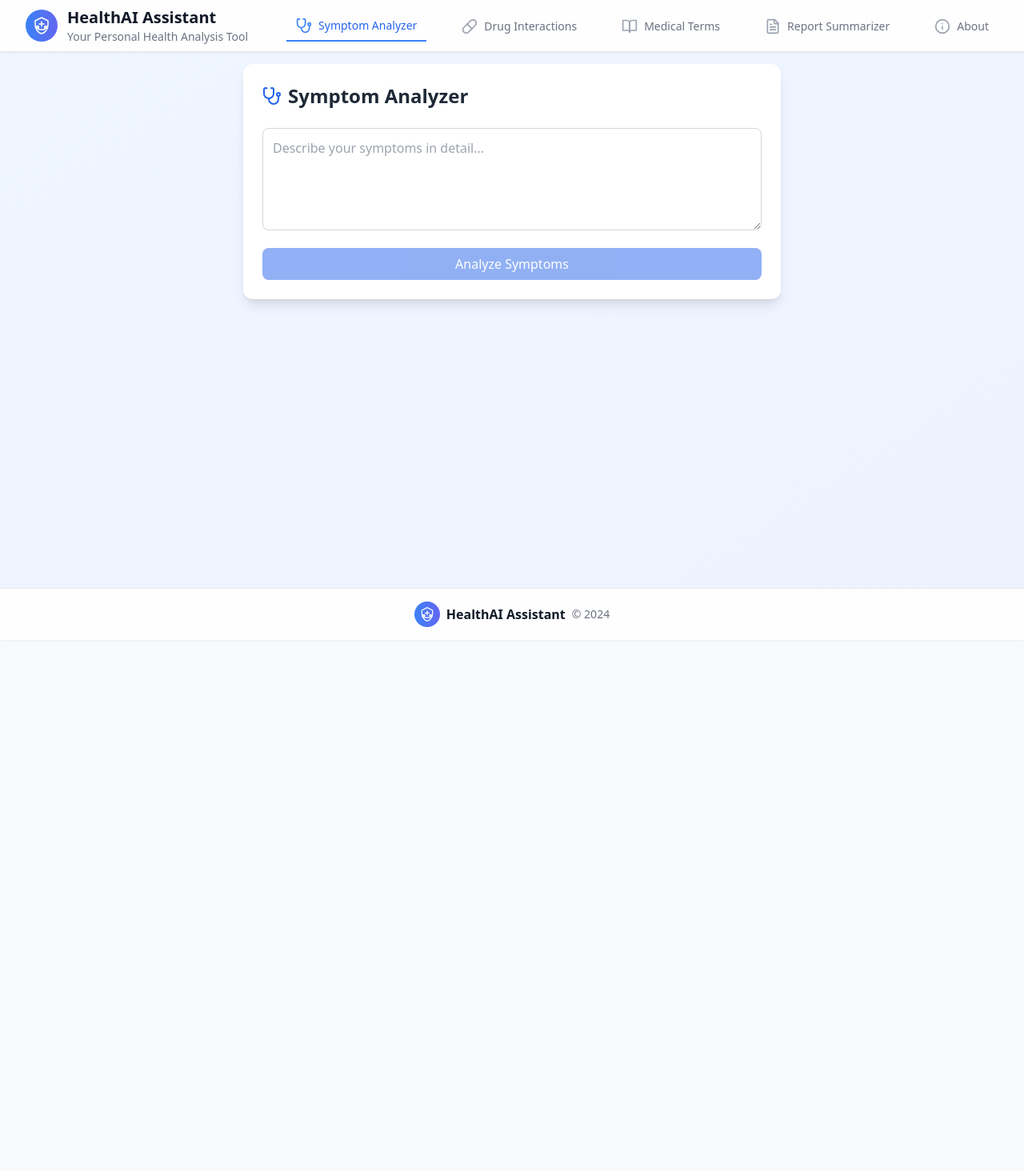
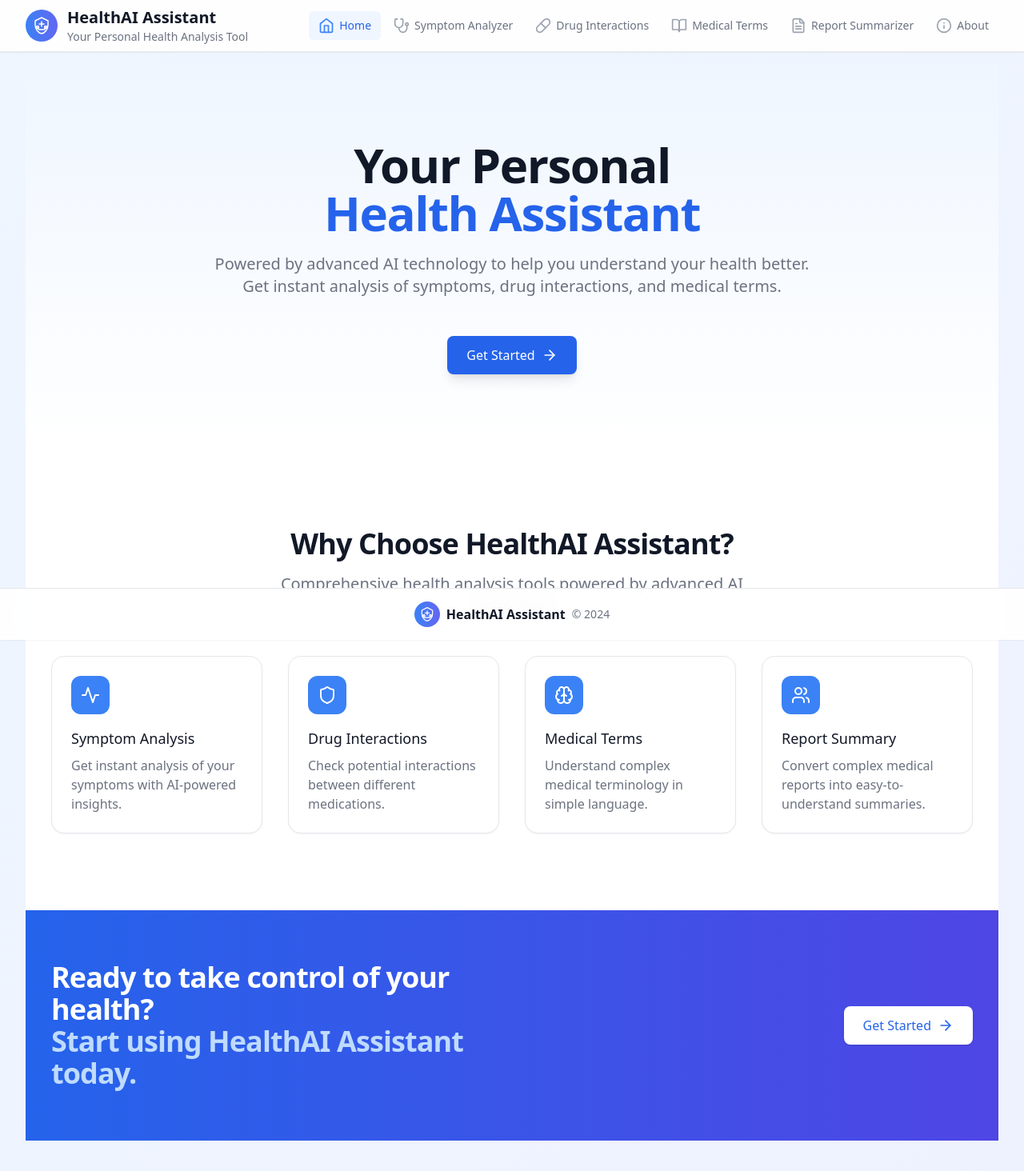
Before and after one commit to NikhilRaikwar/HealthAI-Assistant, a React (Vite) app: page / in a window 1280 px wide. Shown: the top 1464 px of the page at 80% size. Before the commit the page ends 800 px from the top, so only its background shows below. Built offline with nearby package versions, Linux system fonts and the light colour scheme.

Commit message:
changes the main files

```diff
--- a/src/App.tsx
+++ b/src/App.tsx
@@ -1,18 +1,20 @@
 import React, { useState } from 'react';
-import { Menu, X, Stethoscope, Pill, BookOpen, FileText, Info } from 'lucide-react';
+import { Menu, X, Stethoscope, Pill, BookOpen, FileText, Info, Home, Camera } from 'lucide-react';
 import SymptomAnalyzer from './components/SymptomAnalyzer';
 import DrugInteraction from './components/DrugInteraction';
 import MedicalTermExplainer from './components/MedicalTermExplainer';
 import ReportSummarizer from './components/ReportSummarizer';
 import About from './components/About';
+import Homepage from './components/Homepage';
 import HealthcareLogo from './components/HealthcareLogo';
-import { Analytics } from "@vercel/analytics/react";
+import { NavigationProvider, useNavigationContext } from './context/NavigationContext';
 
-function App() {
-  const [activeTab, setActiveTab] = useState('symptoms');
+function AppContent() {
+  const { activeTab, setActiveTab } = useNavigationContext();
   const [isMobileMenuOpen, setIsMobileMenuOpen] = useState(false);
 
   const tabs = [
+    { id: 'home', name: 'Home', icon: Home },
     { id: 'symptoms', name: 'Symptom Analyzer', icon: Stethoscope },
     { id: 'drugs', name: 'Drug Interactions', icon: Pill },
     { id: 'terms', name: 'Medical Terms', icon: BookOpen },
@@ -22,6 +24,8 @@ function App() {
 
   const renderContent = () => {
     switch (activeTab) {
+      case 'home':
+        return <Homepage />;
       case 'symptoms':
         return <SymptomAnalyzer />;
       case 'drugs':
@@ -33,7 +37,7 @@ function App() {
       case 'about':
         return <About />;
       default:
-        return <SymptomAnalyzer />;
+        return <Homepage />;
     }
   };
 
@@ -43,8 +47,11 @@ function App() {
       <header className="fixed top-0 left-0 right-0 z-50 bg-white/90 backdrop-blur-md border-b border-gray-200 shadow-sm">
         <div className="max-w-7xl mx-auto">
           <div className="flex h-16 items-center justify-between px-4 sm:px-6 lg:px-8">
-            {/* Logo and Title */}
-            <div className="flex items-center">
+            {/* Logo and Title - Aligned to the left */}
+            <div
+              className="flex items-center cursor-pointer hover:opacity-80 transition-opacity duration-200"
+              onClick={() => setActiveTab('home')}
+            >
               <div className="flex-shrink-0">
                 <div className="flex items-center justify-center w-10 h-10 rounded-full bg-gradient-to-r from-blue-500 to-indigo-500">
                   <HealthcareLogo className="w-6 h-6 text-white" />
@@ -56,8 +63,8 @@ function App() {
               </div>
             </div>
 
-            {/* Desktop Navigation */}
-            <nav className="hidden lg:flex lg:items-center lg:justify-end lg:flex-1 lg:space-x-8">
+            {/* Desktop Navigation - Aligned to the right */}
+            <nav className="hidden lg:flex lg:items-center lg:justify-end space-x-1">
               {tabs.map((tab) => {
                 const Icon = tab.icon;
                 return (
@@ -66,11 +73,11 @@ function App() {
                     onClick={() => setActiveTab(tab.id)}
                     className={`${
                       activeTab === tab.id
-                        ? 'text-blue-600 border-b-2 border-blue-500'
-                        : 'text-gray-500 hover:text-gray-900'
-                    } flex items-center px-3 py-2 text-sm font-medium transition-colors duration-150 -mb-[2px]`}
+                        ? 'text-blue-600 bg-blue-50'
+                        : 'text-gray-500 hover:text-gray-900 hover:bg-gray-50'
+                    } flex items-center px-3 py-2 text-sm font-medium rounded-md transition-colors duration-150`}
                   >
-                    <Icon className={`mr-2 h-5 w-5 ${
+                    <Icon className={`mr-1.5 h-5 w-5 ${
                       activeTab === tab.id ? 'text-blue-500' : 'text-gray-400 group-hover:text-gray-500'
                     }`} />
                     {tab.name}
@@ -104,7 +111,10 @@ function App() {
           isMobileMenuOpen ? 'opacity-100' : 'opacity-0 pointer-events-none'
         }`}
       >
-        <div className="absolute inset-0 bg-black/20 backdrop-blur-sm" onClick={() => setIsMobileMenuOpen(false)} />
+        <div
+          className="absolute inset-0 bg-black/20 backdrop-blur-sm"
+          onClick={() => setIsMobileMenuOpen(false)}
+        />
         <div
           className={`absolute inset-y-0 left-0 w-64 bg-white shadow-xl transform transition-transform duration-300 ease-in-out ${
             isMobileMenuOpen ? 'translate-x-0' : '-translate-x-full'
@@ -114,10 +124,7 @@ function App() {
             <div className="flex items-center justify-between px-4 h-16 border-b border-gray-200">
               <div className="flex items-center space-x-2">
                 <HealthcareLogo className="w-6 h-6 text-blue-600" />
-                <div>
-                  <span className="font-semibold text-gray-900">HealthAI Assistant</span>
-                  <p className="text-sm text-gray-500">Your Health Analysis Tool</p>
-                </div>
+                <span className="font-semibold text-gray-900">HealthAI Assistant</span>
               </div>
               <button
                 onClick={() => setIsMobileMenuOpen(false)}
@@ -138,7 +145,7 @@ function App() {
                     }}
                     className={`${
                       activeTab === tab.id
-                        ? 'bg-gradient-to-r from-blue-50 to-indigo-50 text-blue-700'
+                        ? 'bg-blue-50 text-blue-700'
                         : 'text-gray-600 hover:bg-gray-50'
                     } group flex items-center w-full px-3 py-2 text-base font-medium rounded-md transition-colors duration-150`}
                   >
@@ -158,7 +165,7 @@ function App() {
       <main className="flex-grow pt-20 pb-24">
         <div className="max-w-7xl mx-auto px-4 sm:px-6 lg:px-8">
           <div className="flex justify-center">
-            <div className="w-full max-w-2xl animate-fadeIn">
+            <div className="w-full animate-fadeIn">
               {renderContent()}
             </div>
           </div>
@@ -181,4 +188,12 @@ function App() {
   );
 }
 
+function App() {
+  return (
+    <NavigationProvider>
+      <AppContent />
+    </NavigationProvider>
+  );
+}
+
 export default App;
--- a/src/components/About.tsx
+++ b/src/components/About.tsx
@@ -3,6 +3,7 @@ import { Github, Globe, Mail } from 'lucide-react';
 
 export default function About() {
   return (
+    <div className="flex items-center justify-center min-h-screen bg-gray-100">
       <div className="w-full max-w-2xl p-6 bg-white rounded-xl shadow-lg">
         <h2 className="text-3xl font-bold text-gray-800 mb-6">About HealthAI Assistant</h2>
 
@@ -72,5 +73,6 @@ export default function About() {
           </section>
         </div>
       </div>
+    </div>
   );
 }
--- /dev/null
+++ b/src/components/Homepage.tsx
@@ -0,0 +1,124 @@
+import React from 'react';
+import { ArrowRight, Activity, Shield, Brain, Users } from 'lucide-react';
+import { useNavigationContext } from '../context/NavigationContext';
+
+export default function Homepage() {
+  const { setActiveTab } = useNavigationContext();
+
+  const handleGetStarted = () => {
+    setActiveTab('symptoms');
+  };
+
+  const features = [
+    {
+      id: 'symptoms',
+      name: 'Symptom Analysis',
+      description: 'Get instant analysis of your symptoms with AI-powered insights.',
+      icon: Activity,
+    },
+    {
+      id: 'drugs',
+      name: 'Drug Interactions',
+      description: 'Check potential interactions between different medications.',
+      icon: Shield,
+    },
+    {
+      id: 'terms',
+      name: 'Medical Terms',
+      description: 'Understand complex medical terminology in simple language.',
+      icon: Brain,
+    },
+    {
+      id: 'reports',
+      name: 'Report Summary',
+      description: 'Convert complex medical reports into easy-to-understand summaries.',
+      icon: Users,
+    },
+  ];
+
+  return (
+    <div className="w-full animate-fadeIn">
+      {/* Hero Section */}
+      <section className="relative overflow-hidden bg-gradient-to-b from-blue-50 to-white py-16 sm:py-24">
+        <div className="mx-auto max-w-7xl px-4 sm:px-6 lg:px-8">
+          <div className="lg:grid lg:grid-cols-12 lg:gap-8">
+            <div className="sm:text-center md:mx-auto lg:col-span-12 lg:text-center">
+              <h1 className="text-4xl font-bold tracking-tight text-gray-900 sm:text-5xl md:text-6xl">
+                Your Personal
+                <span className="block text-blue-600">Health Assistant</span>
+              </h1>
+              <p className="mt-3 text-base text-gray-500 sm:mt-5 sm:text-xl lg:text-lg xl:text-xl max-w-3xl mx-auto">
+                Powered by advanced AI technology to help you understand your health better. Get instant analysis of symptoms, drug interactions, and medical terms.
+              </p>
+              <div className="mt-8 sm:mt-12">
+                <button
+                  onClick={handleGetStarted}
+                  className="inline-flex items-center rounded-lg bg-blue-600 px-6 py-3 text-base font-medium text-white shadow-lg transition-all hover:bg-blue-700 focus:outline-none focus:ring-2 focus:ring-blue-500 focus:ring-offset-2"
+                >
+                  Get Started
+                  <ArrowRight className="ml-2 h-5 w-5" />
+                </button>
+              </div>
+            </div>
+          </div>
+        </div>
+      </section>
+
+      {/* Features Section */}
+      <section className="bg-white py-16 sm:py-24">
+        <div className="mx-auto max-w-7xl px-4 sm:px-6 lg:px-8">
+          <div className="text-center">
+            <h2 className="text-3xl font-bold tracking-tight text-gray-900 sm:text-4xl">
+              Why Choose HealthAI Assistant?
+            </h2>
+            <p className="mx-auto mt-3 max-w-2xl text-xl text-gray-500 sm:mt-4">
+              Comprehensive health analysis tools powered by advanced AI technology
+            </p>
+          </div>
+
+          <div className="mt-12 grid gap-8 sm:grid-cols-2 lg:grid-cols-4">
+            {features.map((feature) => (
+              <button
+                key={feature.id}
+                onClick={() => setActiveTab(feature.id)}
+                className="relative rounded-2xl border border-gray-200 bg-white p-6 shadow-sm transition-all hover:shadow-lg hover:border-blue-200 hover:bg-blue-50/50 text-left group"
+              >
+                <div className="flex h-12 w-12 items-center justify-center rounded-xl bg-blue-500 text-white group-hover:bg-blue-600 transition-colors">
+                  {<feature.icon className="h-6 w-6" />}
+                </div>
+                <h3 className="mt-4 text-lg font-medium text-gray-900 group-hover:text-blue-600">{feature.name}</h3>
+                <p className="mt-2 text-base text-gray-500">{feature.description}</p>
+                <div className="absolute bottom-6 right-6 opacity-0 transform translate-x-2 group-hover:opacity-100 group-hover:translate-x-0 transition-all">
+                  <ArrowRight className="h-5 w-5 text-blue-500" />
+                </div>
+              </button>
+            ))}
+          </div>
+        </div>
+      </section>
+
+      {/* CTA Section */}
+      <section className="bg-gradient-to-r from-blue-600 to-indigo-600">
+        <div className="mx-auto max-w-7xl py-12 px-4 sm:px-6 lg:py-16 lg:px-8">
+          <div className="lg:grid lg:grid-cols-2 lg:gap-8 lg:items-center">
+            <h2 className="text-3xl font-bold tracking-tight text-white sm:text-4xl">
+              Ready to take control of your health?
+              <span className="block text-blue-200">Start using HealthAI Assistant today.</span>
+            </h2>
+            <div className="mt-8 flex lg:mt-0 lg:flex-shrink-0 lg:justify-end">
+              <div className="inline-flex rounded-lg shadow">
+                <button
+                  onClick={handleGetStarted}
+                  className="inline-flex items-center rounded-lg bg-white px-6 py-3 text-base font-medium text-blue-600 hover:bg-blue-50 focus:outline-none focus:ring-2 focus:ring-blue-500 focus:ring-offset-2"
+                >
+                  Get Started
+                  <ArrowRight className="ml-2 h-5 w-5" />
+                </button>
+              </div>
+            </div>
+          </div>
+        </div>
+      </section>
+    </div>
+  );
+}
--- a/src/components/MedicalTermExplainer.tsx
+++ b/src/components/MedicalTermExplainer.tsx
@@ -10,6 +10,8 @@ export default function MedicalTermExplainer() {
 
   const handleExplain = async (e: React.FormEvent) => {
     e.preventDefault();
+    if (!term.trim()) return;
+
     setLoading(true);
     try {
       const result = await explainMedicalTerm(term);
@@ -22,25 +24,36 @@ export default function MedicalTermExplainer() {
   };
 
   return (
-    <div className="w-full max-w-2xl p-6 bg-white rounded-xl shadow-lg">
-      <div className="flex items-center gap-2 mb-6">
+    <div className="w-full max-w-2xl mx-auto p-6 bg-white rounded-xl shadow-lg">
+      <div className="flex items-center justify-center gap-2 mb-6">
         <BookOpen className="w-6 h-6 text-blue-600" />
-        <h2 className="text-2xl font-bold text-gray-800">Medical Term Explainer</h2>
+        <h2 className="text-2xl font-bold text-gray-800 text-center">Medical Term Explainer</h2>
       </div>
 
       <form onSubmit={handleExplain} className="space-y-4">
+        <div className="relative">
           <input
             type="text"
             value={term}
             onChange={(e) => setTerm(e.target.value)}
-          className="w-full p-3 border border-gray-300 rounded-lg focus:ring-2 focus:ring-blue-500 focus:border-transparent"
+            className="w-full p-4 border border-gray-300 rounded-lg focus:ring-2 focus:ring-blue-500 focus:border-transparent pr-12"
             placeholder="Enter a medical term..."
           />
+          {term && (
+            <button
+              type="button"
+              onClick={() => setTerm('')}
+              className="absolute right-4 top-1/2 -translate-y-1/2 text-gray-400 hover:text-gray-600"
+            >
+              ×
+            </button>
+          )}
+        </div>
 
         <button
           type="submit"
-          disabled={loading || !term}
-          className="w-full py-2 px-4 bg-blue-600 text-white rounded-lg hover:bg-blue-700 disabled:opacity-50 disabled:cursor-not-allowed flex items-center justify-center gap-2"
+          disabled={loading || !term.trim()}
+          className="w-full py-3 px-4 bg-blue-600 text-white rounded-lg hover:bg-blue-700 disabled:opacity-50 disabled:cursor-not-allowed flex items-center justify-center gap-2 transition-colors duration-200"
         >
           {loading ? (
             <>
@@ -54,13 +67,20 @@ export default function MedicalTermExplainer() {
       </form>
 
       {explanation && (
-        <div className="mt-6 p-4 bg-gray-50 rounded-lg">
-          <h3 className="text-lg font-semibold mb-2 text-gray-800">Explanation:</h3>
+        <div className="mt-6 p-6 bg-gray-50 rounded-lg border border-gray-100">
+          <h3 className="text-lg font-semibold mb-4 text-gray-800">Explanation:</h3>
           <div className="prose prose-blue max-w-none">
             <ReactMarkdown>{explanation}</ReactMarkdown>
           </div>
         </div>
       )}
+
+      <div className="mt-8 p-4 bg-blue-50 rounded-lg">
+        <h4 className="text-sm font-semibold text-blue-800 mb-2">Pro Tip:</h4>
+        <p className="text-sm text-blue-600">
+          You can enter medical terms in multiple languages. The explanation will be provided in the same language as your input.
+        </p>
+      </div>
     </div>
   );
 }
--- a/src/components/SymptomAnalyzer.tsx
+++ b/src/components/SymptomAnalyzer.tsx
@@ -10,6 +10,8 @@ export default function SymptomAnalyzer() {
 
   const handleAnalyze = async (e: React.FormEvent) => {
     e.preventDefault();
+    if (!symptoms.trim()) return;
+
     setLoading(true);
     try {
       const result = await analyzeSymptoms(symptoms);
@@ -22,24 +24,29 @@ export default function SymptomAnalyzer() {
   };
 
   return (
-    <div className="w-full max-w-2xl p-6 bg-white rounded-xl shadow-lg">
-      <div className="flex items-center gap-2 mb-6">
+    <div className="w-full max-w-2xl mx-auto p-6 bg-white rounded-xl shadow-lg">
+      <div className="flex items-center justify-center gap-2 mb-6">
         <Stethoscope className="w-6 h-6 text-blue-600" />
-        <h2 className="text-2xl font-bold text-gray-800">Symptom Analyzer</h2>
+        <h2 className="text-2xl font-bold text-gray-800 text-center">Symptom Analyzer</h2>
       </div>
 
       <form onSubmit={handleAnalyze} className="space-y-4">
-        <textarea
-          value={symptoms}
-          onChange={(e) => setSymptoms(e.target.value)}
-          className="w-full h-32 p-3 border border-gray-300 rounded-lg focus:ring-2 focus:ring-blue-500 focus:border-transparent"
-          placeholder="Describe your symptoms in detail..."
-        />
+        <div className="relative">
+          <textarea
+            value={symptoms}
+            onChange={(e) => setSymptoms(e.target.value)}
+            className="w-full h-32 p-4 border border-gray-300 rounded-lg focus:ring-2 focus:ring-blue-500 focus:border-transparent resize-none"
+            placeholder="Describe your symptoms in detail..."
+          />
+          <div className="absolute bottom-3 right-3 text-xs text-gray-400">
+            {symptoms.length}/1000
+          </div>
+        </div>
 
         <button
           type="submit"
-          disabled={loading || !symptoms}
-          className="w-full py-2 px-4 bg-blue-600 text-white rounded-lg hover:bg-blue-700 disabled:opacity-50 disabled:cursor-not-allowed flex items-center justify-center gap-2"
+          disabled={loading || !symptoms.trim()}
+          className="w-full py-3 px-4 bg-blue-600 text-white rounded-lg hover:bg-blue-700 disabled:opacity-50 disabled:cursor-not-allowed flex items-center justify-center gap-2 transition-colors duration-200"
         >
           {loading ? (
             <>
@@ -53,7 +60,7 @@ export default function SymptomAnalyzer() {
       </form>
 
       {analysis && (
-        <div className="mt-6 p-4 bg-gray-50 rounded-lg">
+        <div className="mt-6 p-4 bg-gray-50 rounded-lg border border-gray-100">
           <h3 className="text-lg font-semibold mb-2 text-gray-800">Analysis Results:</h3>
           <div className="prose prose-blue max-w-none">
             <ReactMarkdown>{analysis}</ReactMarkdown>
--- /dev/null
+++ b/src/context/NavigationContext.tsx
@@ -0,0 +1,26 @@
+import React, { createContext, useContext, useState } from 'react';
+
+interface NavigationContextType {
+  activeTab: string;
+  setActiveTab: (tab: string) => void;
+}
+
+const NavigationContext = createContext<NavigationContextType | undefined>(undefined);
+
+export function NavigationProvider({ children }: { children: React.ReactNode }) {
+  const [activeTab, setActiveTab] = useState('home');
+
+  return (
+    <NavigationContext.Provider value={{ activeTab, setActiveTab }}>
+      {children}
+    </NavigationContext.Provider>
+  );
+}
+
+export function useNavigationContext() {
+  const context = useContext(NavigationContext);
+  if (context === undefined) {
+    throw new Error('useNavigationContext must be used within a NavigationProvider');
+  }
+  return context;
+}
```
Also changed, not shown: src/components/DrugInteraction.tsx (+23 -15 lines), src/components/ReportSummarizer.tsx (+17 -12 lines). Lines whose indentation alone changed are shown as unchanged.
